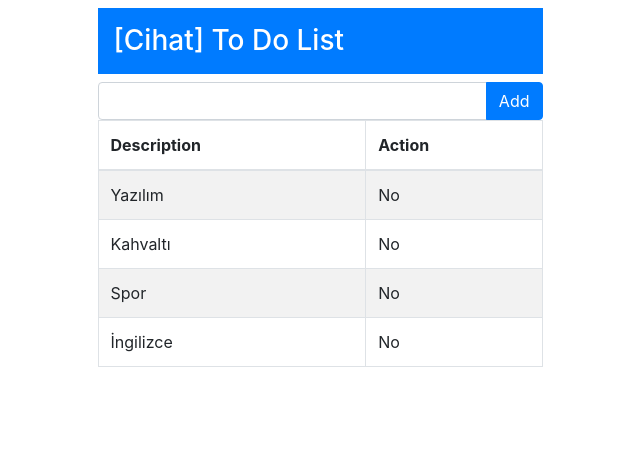
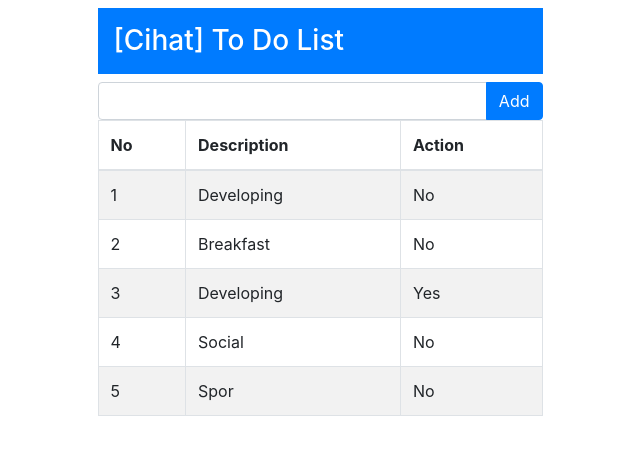
Before and after one commit to CihatAskin/Angular-ToDoApp, an Angular app: page / in a window 1280 px wide. Shown: the top 454 px of the page, without its empty margins (320-960 px from the left). Built offline with nearby package versions, Linux system fonts and the light colour scheme.

Commit message:
creating model

```diff
--- a/src/app/app.component.html
+++ b/src/app/app.component.html
@@ -3,7 +3,7 @@
     <div class="col-5">
 
       <h3 class="bg-primary text-white p-3">
-        [{{user}}] To Do List
+        [{{getName()}}] To Do List
       </h3>
 
       <div class="input-group">
@@ -17,21 +17,24 @@
 
         <thead>
           <tr>
+            <th>No</th>
             <th>Description</th>
             <th>Action</th>
           </tr>
         </thead>
         <tbody>
-          <tr *ngFor="let item of items">
+          <tr *ngFor="let item of getItems(); let i=index">
+            <td>{{i+1}}</td>
             <td>{{item.description}}</td>
-            <td>{{item.action}}</td>
+            <td [ngSwitch]="item.action">
+              <div *ngSwitchCase="true">Yes</div>
+              <div *ngSwitchCase="false">No</div>
+              <div *ngSwitchDefault>Waiting</div>
+            </td>
           </tr>
         </tbody>
       </table>
 
-
-
-
     </div>
   </div>
 </div>
--- a/src/app/app.component.ts
+++ b/src/app/app.component.ts
@@ -1,4 +1,5 @@
 import { Component } from '@angular/core';
+import { Model } from './model';
 
 @Component({
   selector: 'app-root',
@@ -6,11 +7,13 @@ import { Component } from '@angular/core';
   styleUrls: ['./app.component.css']
 })
 export class AppComponent {
-  user = 'Cihat';
-  items= [
-    { description: 'Yazılım', action: 'No' },
-    { description: 'Kahvaltı', action: 'No' },
-    { description: 'Spor', action: 'No' },
-    { description: 'İngilizce', action: 'No' },
-  ];
+  model = new Model();
+
+  getName() {
+    return this.model.user;
+  }
+
+  getItems(){
+    return this.model.items;
+  }
 }
--- /dev/null
+++ b/src/app/model.ts
@@ -0,0 +1,25 @@
+export class Model {
+    user;
+    items;
+
+    constructor() {
+        this.user = 'Cihat';
+        this.items = [
+            new TodoItem('Developing', false),
+            new TodoItem('Breakfast', false),
+            new TodoItem('Developing', true),
+            new TodoItem('Social', false),
+            new TodoItem('Spor', false)
+        ];
+    }
+}
+
+export class TodoItem {
+    description;
+    action;
+
+    constructor(description, action) {
+        this.action = action;
+        this.description = description;
+    }
+}
```
